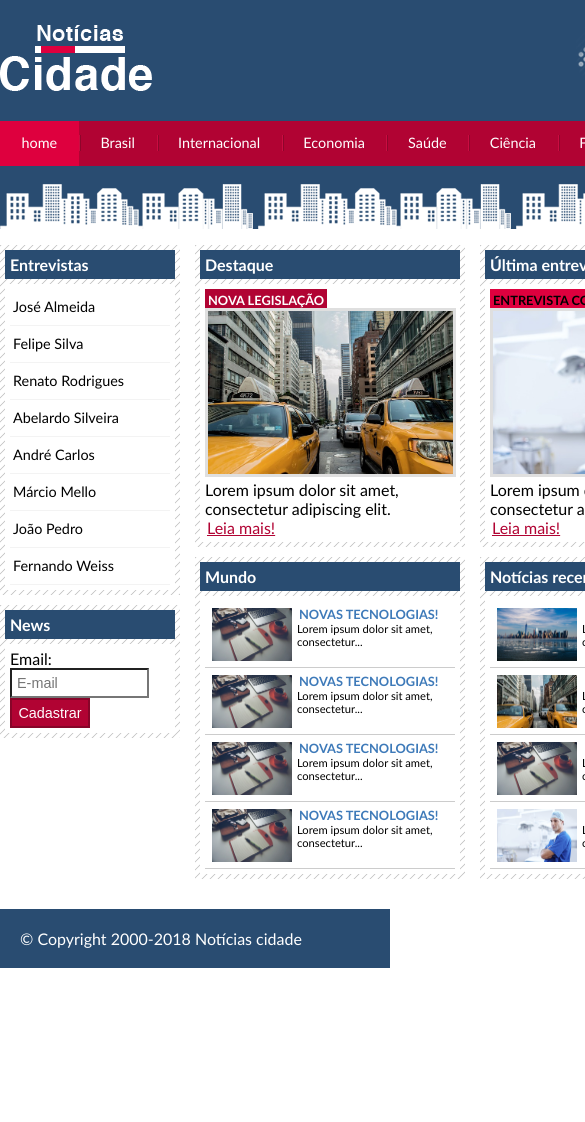
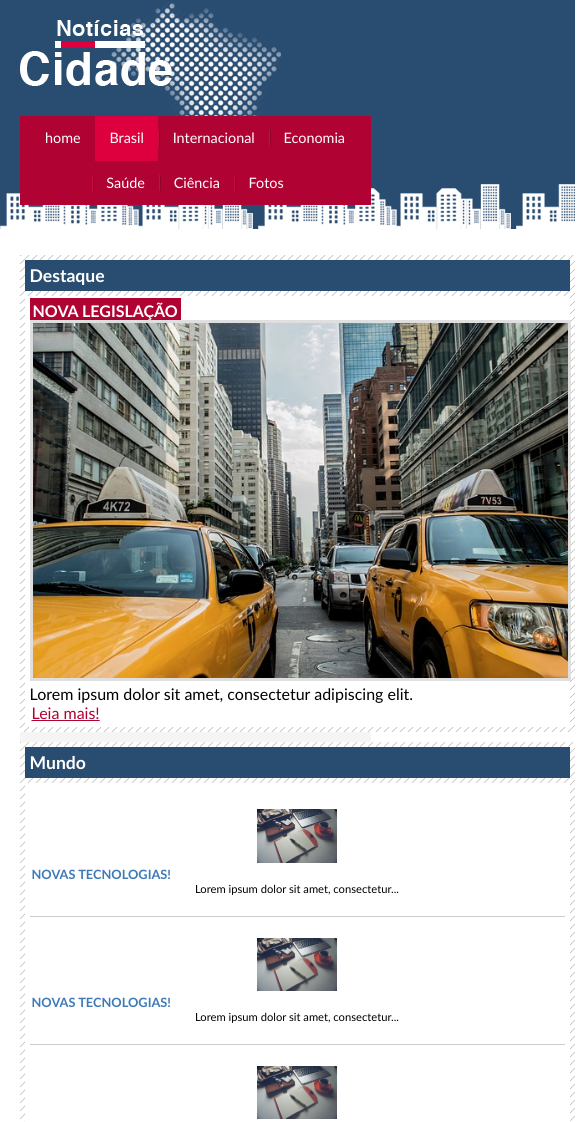
Before and after one commit to Thiagoatnz/Noticias-Cidade, a plain HTML site: page brasil.html in a window 390 px wide. Shown: the top 1122 px of the page, 585 px wide, since content can reach past the window. Before the commit the page ends 968 px from the top, so only its background shows below. Drawn offline with Linux system fonts and the light colour scheme.

Commit message:
Primeiro commit do projeto Notícias Cidade

```diff
--- a/Ptojeto-Final-Noticias-Cidade/index.html
+++ b/brasil.html
@@ -5,11 +5,11 @@
 		<meta charset="utf-8">
 
 		<!-- Estilo customizado -->
-		<link rel="stylesheet" type="text/css" href="css/estilo.css">
+		<link rel="stylesheet" type="text/css" href="style.css">
 
 	</head>
 
-	<body class="home">
+	<body id="duas-colunas" class="brasil">
 
 		<!-- Início container -->
 		<div id="container">
@@ -56,7 +56,7 @@
 							<p>
 								Lorem ipsum dolor sit amet, consectetur adipiscing elit.
 							</p>
-							<a href="nova-legislacao.html">Leia mais!</a>
+							<a href="">Leia mais!</a>
 
 						</div>
 					</div>
@@ -90,62 +90,6 @@
 								<li>
 									<a href="">
 										<img src="imagens/tecnologia.jpg" width="80">
-										<h3>Novas tecnologias!</h3>
-										<p>Lorem ipsum dolor sit amet, consectetur...</p>
-									</a>
-								</li>
-							</ul>
-
-						</div>
-					</div>
-
-				</div>
-
-				<div id="secundario">
-
-					<div class="caixa entrevista">
-						<h2>Última entrevista</h2>
-						<div class="caixa-conteudo">
-
-							<h3>Entrevista com felipe silva</h3>
-							<img class="imagem-principal" src="imagens/doutor.jpg" width="100%">
-							<p>
-								Lorem ipsum dolor sit amet, consectetur adipiscing elit.
-							</p>
-							<a href="">Leia mais!</a>
-
-						</div>
-					</div>
-
-					<div class="caixa">
-						<h2>Notícias recentes</h2>
-						<div class="caixa-conteudo">
-
-							<ul id="lista-noticias">
-								<li>
-									<a href="">
-										<img src="imagens/cidade.jpg" width="80">
-										<h3>Novas tecnologias!</h3>
-										<p>Lorem ipsum dolor sit amet, consectetur...</p>
-									</a>
-								</li>
-								<li>
-									<a href="">
-										<img src="imagens/taxi.jpg" width="80">
-										<h3>Novas tecnologias!</h3>
-										<p>Lorem ipsum dolor sit amet, consectetur...</p>
-									</a>
-								</li>
-								<li>
-									<a href="">
-										<img src="imagens/tecnologia.jpg" width="80">
-										<h3>Novas tecnologias!</h3>
-										<p>Lorem ipsum dolor sit amet, consectetur...</p>
-									</a>
-								</li>
-								<li>
-									<a href="">
-										<img src="imagens/doutor.jpg" width="80">
 										<h3>Novas tecnologias!</h3>
 										<p>Lorem ipsum dolor sit amet, consectetur...</p>
 									</a>
--- a/Ptojeto-Final-Noticias-Cidade/css/estilo.css
+++ b/style.css
@@ -7,7 +7,7 @@
 
 body{
 	font-family: "Trebuchet MS", Helvetica, sans-serif;
-	background: #fff url(../imagens/fundo.png) repeat-x;
+	background: #fff url(imagens/fundo.png) repeat-x;
 }
 
 #container {
@@ -17,7 +17,7 @@ body{
 
 #topo {
 	height: 150px;
-	background: url(../imagens/detalhe-topo.png) no-repeat right top;
+	background: url(imagens/detalhe-topo.png) no-repeat right top;
 	padding-top: 25px;
 	/*border: 1px solid red;*/
 }
@@ -25,7 +25,7 @@ body{
 .logo {
 	width: 152px;
 	height: 66px;
-	background: url(../imagens/logo.png) no-repeat center;
+	background: url(imagens/logo.png) no-repeat center;
 	text-indent: -3000px;
 }
 
@@ -63,7 +63,7 @@ ul {
 	line-height: 2.1em;
 	text-decoration: none;
 	color: #fff;
-	background: url(../imagens/divisor.png) no-repeat left center;
+	background: url(imagens/divisor.png) no-repeat left center;
 }
 
 #topo ul .primeiro a {
@@ -121,7 +121,7 @@ body.fotos #navegacao a#fotos
 .caixa {
 	margin: 10px 0;
 	padding: 5px;
-	background: #f3f3f3 url(../imagens/fundo-caixa.png);
+	background: #f3f3f3 url(imagens/fundo-caixa.png);
 }
 
 h2 {
@@ -150,7 +150,7 @@ h2 {
 }
 
 #lateral ul a:hover {
-	background: #f9f9f9 url(../imagens/marcador.png) no-repeat left center;
+	background: #f9f9f9 url(imagens/marcador.png) no-repeat left center;
 	padding-left: 20px;
 	color: #a1a1a1;
 }
@@ -243,3 +243,86 @@ h3 {
 	margin: 0 auto;
 	color: #fff;
 }
+
+/* Responsividade geral */
+@media (max-width: 768px) {
+  #container, #rodape {
+    width: 90%;
+  }
+
+  #topo {
+    height: auto;
+    padding: 20px 0;
+    background-position: center top;
+    text-align: center;
+  }
+
+  #topo ul {
+    float: none;
+    display: flex;
+    flex-wrap: wrap;
+    justify-content: center;
+  }
+
+  #topo ul li {
+    float: none;
+  }
+
+  #conteudo {
+    margin-top: 30px;
+  }
+
+  #lateral, #secundario {
+    width: 100%;
+    margin: 0;
+    float: none;
+  }
+
+  #primario {
+    width: 100%;
+    margin: 0;
+    float: none;
+  }
+
+  img.imagem-principal {
+    width: 100%;
+  }
+}
+
+@media (max-width: 480px) {
+  #topo ul a {
+    padding: 0.5em 1em;
+    font-size: 0.9em;
+  }
+
+  input {
+    width: 90%;
+  }
+
+  input.submit {
+    width: 50%;
+  }
+
+  h2 {
+    font-size: 1.1em;
+  }
+
+  h3 {
+    font-size: 1em;
+  }
+
+  #lista-noticias li {
+    height: auto;
+  }
+
+  #lista-noticias li a img {
+    float: none;
+    display: block;
+    margin: 0 auto;
+  }
+
+  #lista-noticias li a h3,
+  #lista-noticias li a p {
+    text-align: center;
+  }
+}
```
Also changed, not shown: fotos.html (renamed from Ptojeto-Final-Noticias-Cidade/nova-legislacao.html, +40 -7 lines), index.html (renamed from Ptojeto-Final-Noticias-Cidade/brasil.html, +59 -3 lines), nova-legislacao.html (renamed from Ptojeto-Final-Noticias-Cidade/fotos.html, +7 -41 lines), imagens/cidade.jpg (renamed from Ptojeto-Final-Noticias-Cidade/imagens/cidade.jpg), imagens/detalhe-topo.png (renamed from Ptojeto-Final-Noticias-Cidade/imagens/detalhe-topo.png), imagens/divisor.png (renamed from Ptojeto-Final-Noticias-Cidade/imagens/divisor.png), imagens/doutor.jpg (renamed from Ptojeto-Final-Noticias-Cidade/imagens/doutor.jpg), imagens/fundo-caixa.png (renamed from Ptojeto-Final-Noticias-Cidade/imagens/fundo-caixa.png), imagens/fundo.png (renamed from Ptojeto-Final-Noticias-Cidade/imagens/fundo.png), imagens/logo.png (renamed from Ptojeto-Final-Noticias-Cidade/imagens/logo.png), imagens/marcador.png (renamed from Ptojeto-Final-Noticias-Cidade/imagens/marcador.png), imagens/mundo.jpg (renamed from Ptojeto-Final-Noticias-Cidade/imagens/mundo.jpg), imagens/taxi.jpg (renamed from Ptojeto-Final-Noticias-Cidade/imagens/taxi.jpg), imagens/tecnologia.jpg (renamed from Ptojeto-Final-Noticias-Cidade/imagens/tecnologia.jpg), 1 other file.
